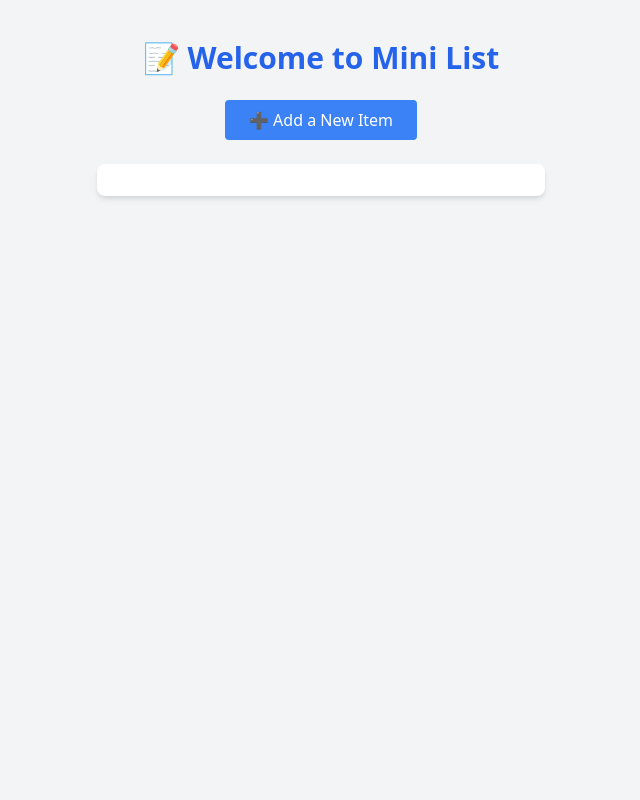
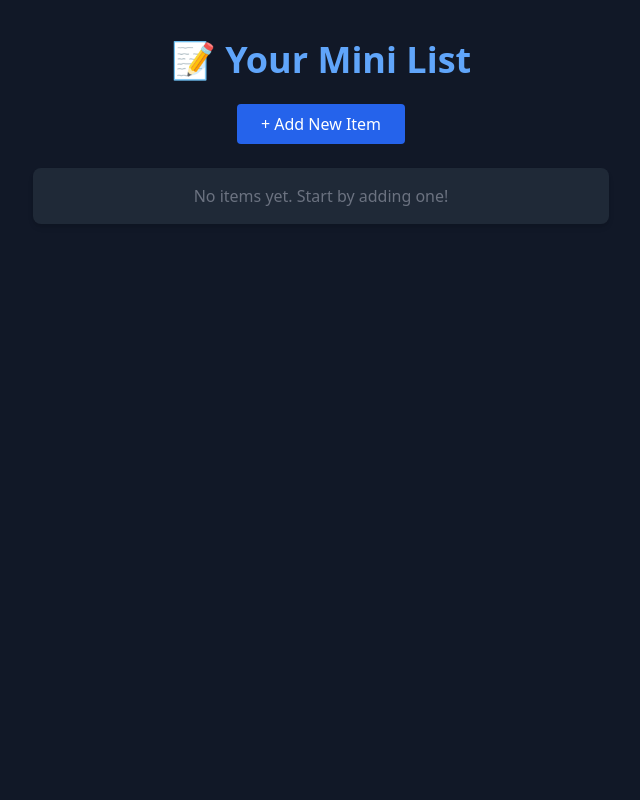
Before and after one commit to melodykellynwaogu/welcome-page-, a Flask app: page / in a window 1280 px wide. Shown: the whole page, without its empty margins (319-959 px from the left). Run offline with Flask 3, Linux system fonts and the light colour scheme; some libraries are stand-ins or nearby versions.

Commit message:
Update index.html

```diff
--- a/templates/index.html
+++ b/templates/index.html
@@ -1,22 +1,34 @@
 <!DOCTYPE html>
 <html lang="en">
 <head>
-    <meta charset="UTF-8" />
-    <meta name="viewport" content="width=device-width, initial-scale=1.0"/>
+    <meta charset="UTF-8">
     <title>Mini List</title>
     <script src="https://cdn.tailwindcss.com"></script>
 </head>
-<body class="bg-gray-100 text-gray-800 font-sans min-h-screen flex flex-col items-center py-10">
-    <h1 class="text-3xl font-bold mb-6 text-blue-600">📝 Welcome to Mini List</h1>
+<body class="bg-gray-900 min-h-screen text-gray-200 p-4">
+    <div class="max-w-xl mx-auto">
+        <h1 class="text-4xl font-bold text-center text-blue-400 my-6">📝 Your Mini List</h1>
 
-    <a href="/add" class="mb-6 text-white bg-blue-500 hover:bg-blue-600 px-6 py-2 rounded transition-all duration-300">
-        ➕ Add a New Item
-    </a>
+        <div class="text-center mb-6">
+            <a href="/add" class="inline-block bg-blue-600 hover:bg-blue-700 text-white px-6 py-2 rounded transition">
+                + Add New Item
+            </a>
+        </div>
 
-    <ul class="bg-white shadow-md rounded-lg w-full max-w-md px-6 py-4 space-y-3">
-        {% for item in items %}
-            <li class="p-3 border rounded hover:bg-gray-100 transition-all duration-200">{{ item }}</li>
-        {% endfor %}
-    </ul>
+        <ul class="bg-gray-800 rounded-lg shadow-md p-4 space-y-4">
+            {% for item in items %}
+                <li class="flex justify-between items-center bg-gray-700 px-4 py-3 rounded hover:bg-gray-600 transition">
+                    <span>{{ item }}</span>
+                    <form action="{{ url_for('delete_item', index=loop.index0) }}" method="post">
+                        <button class="text-red-400 hover:text-red-600 font-semibold" title="Delete">
+                            ❌
+                        </button>
+                    </form>
+                </li>
+            {% else %}
+                <li class="text-center text-gray-500">No items yet. Start by adding one!</li>
+            {% endfor %}
+        </ul>
+    </div>
 </body>
 </html>
```
